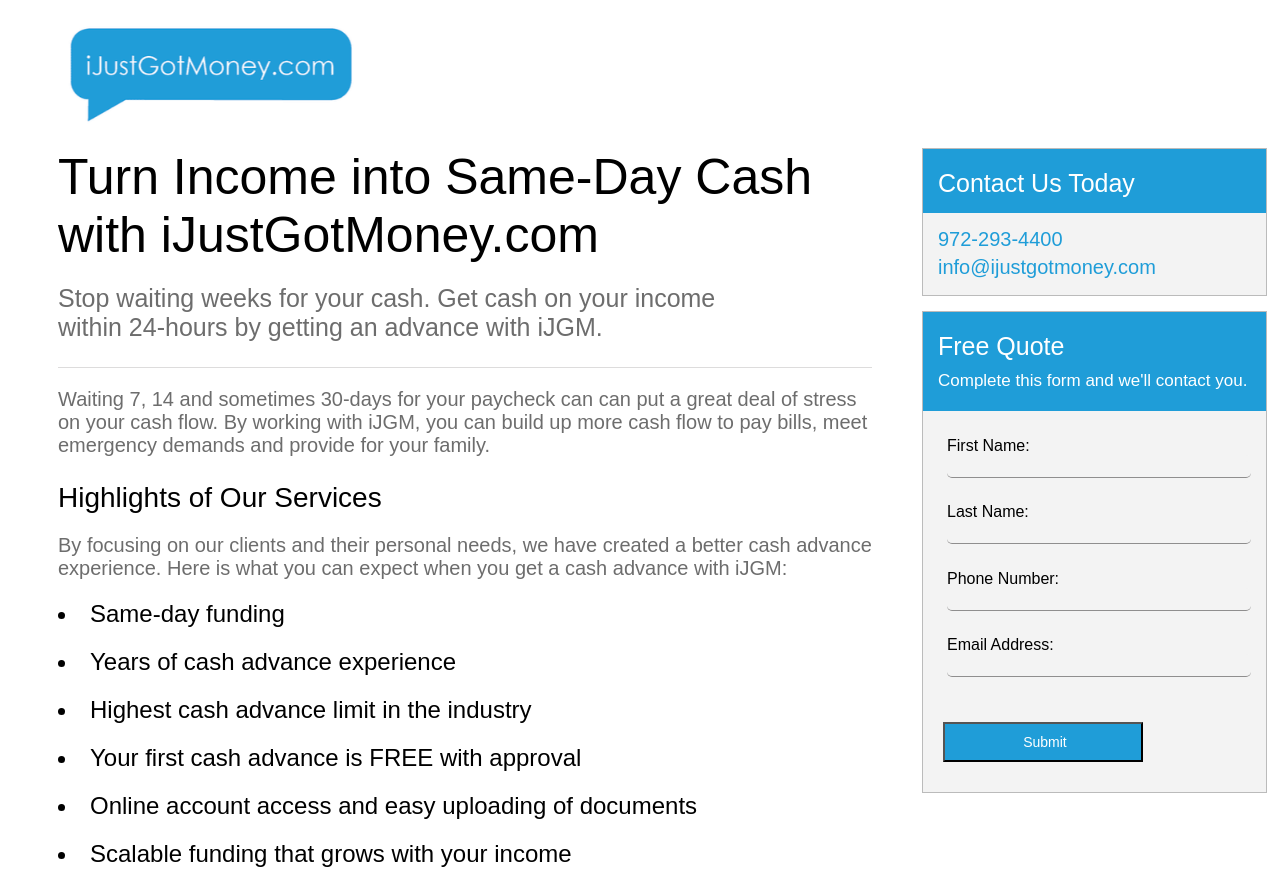
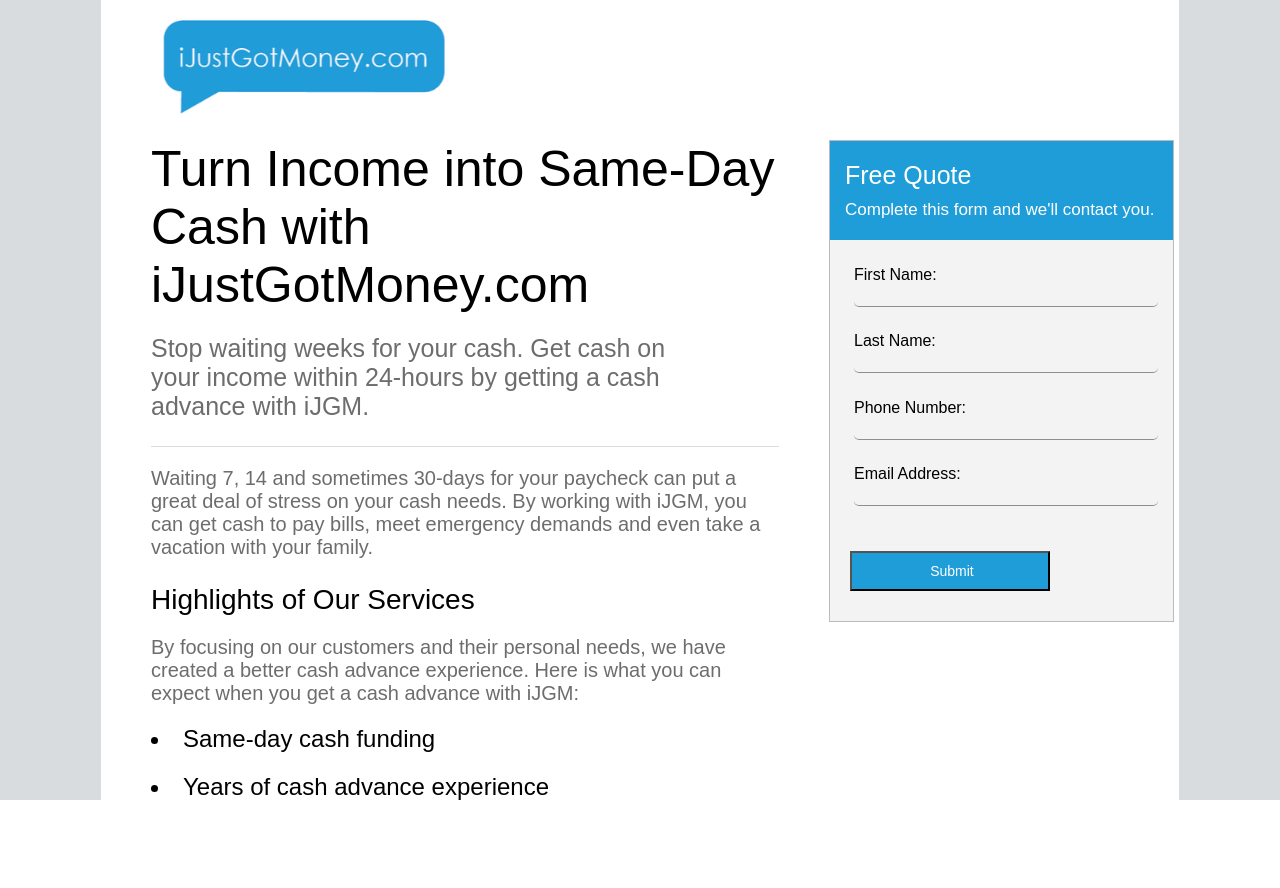
Before and after one commit to acrest/ijustgotmoney, an Angular app: page / in a window 1280 px wide. After the commit the page ends 800 px from the top, so only its background shows below. Built offline with nearby package versions, Linux system fonts and the light colour scheme.

Commit message:
more minor styling changes

```diff
--- a/src/app/app.component.scss
+++ b/src/app/app.component.scss
@@ -0,0 +1,31 @@
+
+app, #app {
+
+	position: absolute;
+	top: 0;
+	left: 0;
+	right: 0;
+	bottom: 0;
+	overflow: hidden;
+	background-color: #d8dcdf;
+
+	.app-content {
+		position: absolute;
+		top: 0;
+		left: 0;
+		right: 0;
+		bottom: 0;
+		overflow: auto;
+	}
+
+	&.showNav {
+		imging-nav {
+			display: flex;
+		}
+
+		.app-content {
+			top: 72px;
+		}
+	}
+
+}
--- a/src/components/landing-page/landing-page.html
+++ b/src/components/landing-page/landing-page.html
@@ -1,4 +1,5 @@
 <div class="landing-page">
+	<div class="center-page">
 		<div class="logo-wrapper">
 			<div class="logo">
 				<img src="assets/logo.png">
@@ -7,18 +8,18 @@
 		<div id="info" class="page">
 			<div class="top">
 				<div class="header">Turn Income into Same-Day Cash with iJustGotMoney.com</div>
-			<div class="summary">Stop waiting weeks for your cash. Get cash on your income within 24-hours by getting an advance with iJGM.</div>
+				<div class="summary">Stop waiting weeks for your cash. Get cash on your income within 24-hours by getting a cash advance with iJGM.</div>
 			</div>
 			<div class="info">
 				<div class="display">
 					<div class="highlights">
-					<div class="pre-highlight">Waiting 7, 14 and sometimes 30-days for your paycheck can can put a great deal of stress on your cash flow. By working with iJGM, you can build up more cash flow to pay bills, meet emergency demands and provide for your family.</div>
+						<div class="pre-highlight">Waiting 7, 14 and sometimes 30-days for your paycheck can put a great deal of stress on your cash needs. By working with iJGM, you can get cash to pay bills, meet emergency demands and even take a vacation with your family.</div>
 						<div class="title">Highlights of Our Services</div>
 						<div class="sub-title">
-						By focusing on our clients and their personal needs, we have created a better cash advance experience. Here is what you can expect when you get a cash advance with iJGM:
+							By focusing on our customers and their personal needs, we have created a better cash advance experience. Here is what you can expect when you get a cash advance with iJGM:
 						</div>
 						<li>
-						Same-day funding
+							Same-day cash funding
 						</li>
 						<li>
 							Years of cash advance experience
@@ -27,13 +28,13 @@
 							Highest cash advance limit in the industry
 						</li>
 						<li>
-						Your first cash advance is FREE with approval
+							Your first cash advance is INTEREST FREE with approval
 						</li>
 						<li>
 							Online account access and easy uploading of documents
 						</li>
 						<li>
-						Scalable funding that grows with your income
+							Scalable cash funding that grows with your income
 						</li>
 					</div>
 					<!-- <div class="contact">
@@ -59,17 +60,6 @@
 		<form class="gform pure-form pure-form-stacked" method="POST" data-email="info@ijustgotmoney.com"
 		action="https://script.google.com/macros/s/AKfycbyiVjVcy7OVR27xI9kKo1vQ4F56dtTe0q1IKiCmI7L3-CwbRAuI/exec">
 			<div id="form" class="form">
-			<div class="form-top">
-				<div class="title">
-					<div class="header">
-						Contact Us Today
-					</div>
-				</div>
-				<div class="info">
-					<div class="display-phone">972-293-4400</div>
-					<a href="mailto:info@ijustgotmoney.com" class="display-email">info@ijustgotmoney.com</a>
-				</div>
-			</div>
 				<div class="inputs">
 					<div class="title">
 						<div class="header">
@@ -109,3 +99,4 @@
 			</div>
 		</form>
 	</div>
+</div>
--- a/src/components/landing-page/landing-page.scss
+++ b/src/components/landing-page/landing-page.scss
@@ -1,8 +1,13 @@
 .landing-page {
 	font-family: Arial, Helvetica, sans-serif;
-	position: relative;
-    background-color: white;
-	width: 100%;
+	position: absolute;
+	margin: 0px;
+	margin-left: 100px;
+	margin-right: 100px;
+	background-color: white;
+	border-left: 1px solid #dddcdc;
+	border-right: 1px solid #dddcdc;
+    height: 100%;
 	.logo-wrapper {
 		height: 140px;
 		.logo {
@@ -12,6 +17,11 @@
 				max-width: 328px;
 			}
 		}
+	}
+	.thank-you-message {
+		padding-left: 50px;
+		font-size: 50px;
+		margin-bottom: 20px;
 	}
 	.page {
 		color: #6d6d6d;
@@ -106,41 +116,6 @@
 		min-height: 300px;
 		top: 20%;
 		left: 34%;
-		.form-top {
-			border: .5px solid #bbbbbb;
-			margin-bottom: 15px;
-			background-color: #f3f3f3;
-			font-size: 25px;
-			.title {
-				padding-left: 15px;
-				background-color: #1F9DD8;
-				padding-top: 20px;
-				padding-bottom: 15px;
-				margin-bottom: 15px;
-				.header {
-					color: white;
-				}
-			}
-			.info {
-				text-align: left;
-				padding-left: 15px;
-				margin-bottom: 15px;
-				.display-phone {
-					margin-top: 10px;
-					color: #1F9DD8;
-					font-size: 20px
-				}
-				a {
-					text-decoration: none;
-				}
-				.display-email {
-					margin-top: 10px;
-					color: #1F9DD8;
-					padding-bottom: 20px;
-					font-size: 20px;
-				}
-			}
-		}
 		.inputs {
 			fieldset {
 				border: none;
@@ -197,7 +172,7 @@
 			}
 			.thank-you-message {
 				font-size: 23px;
-				margin-left: 10px;
+				margin-left: -17px;
 				margin-bottom: 20px;
 			}
 		}
--- a/src/index.html
+++ b/src/index.html
@@ -2,7 +2,7 @@
 <html lang="en">
 <head>
   <meta charset="utf-8">
-  <title>IJustGotMoneyApp</title>
+  <title>I Just Got Money</title>
   <base href="/">
 
   <meta name="viewport" content="width=device-width, initial-scale=1">
```
Also changed, not shown: 5 other files (tests, documents, lock files or other folders). Lines whose indentation alone changed are shown as unchanged.
